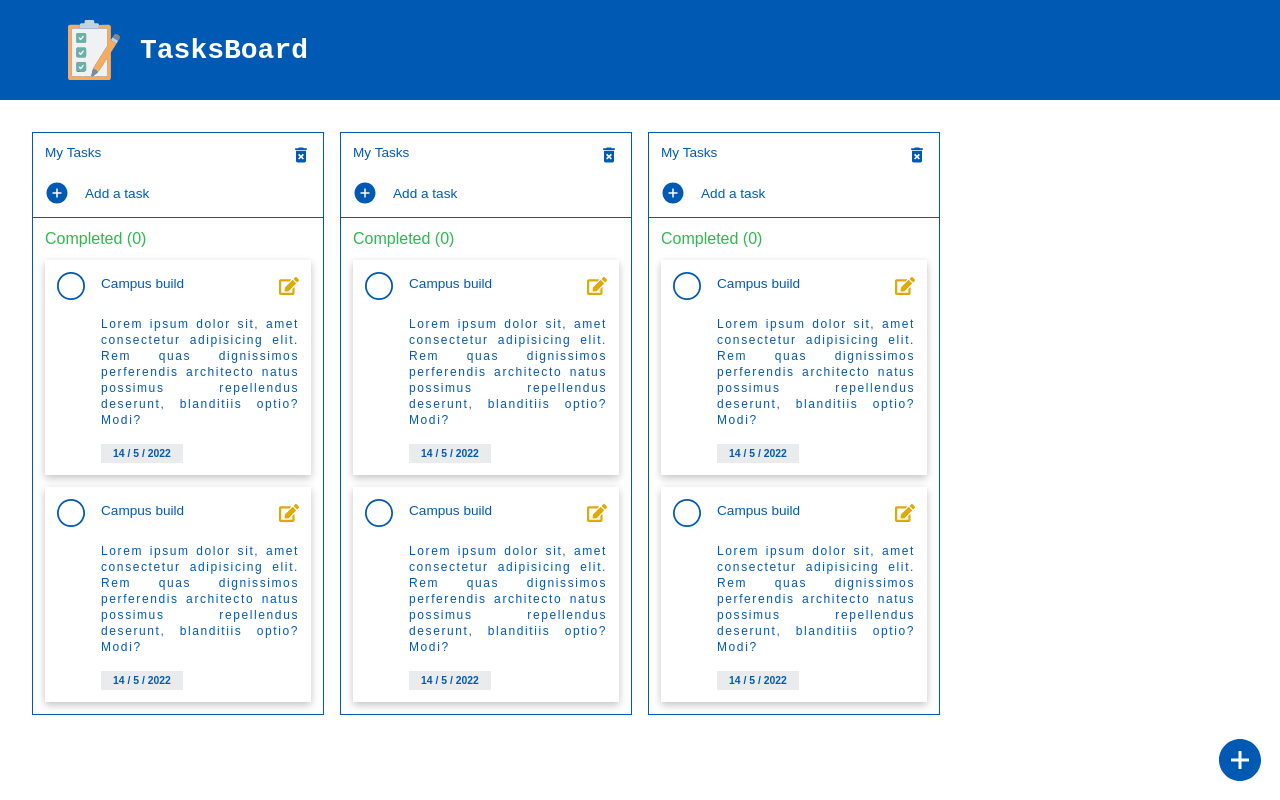
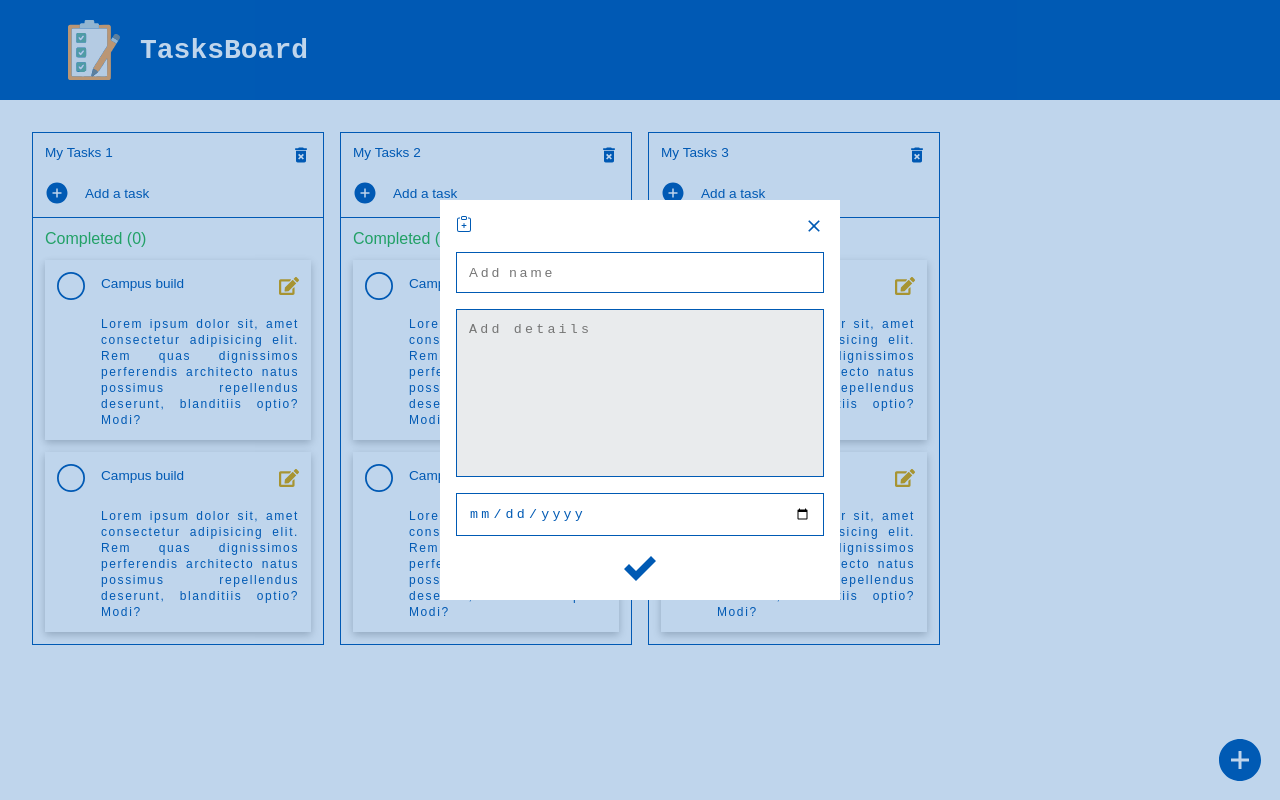
Before and after one commit to This-Is-Prince/taskboard, a Next.js app: page / in a window 1280 px wide. Both pictures are taken after a click on the button 57 px from the left and 193 px from the top of the page. Built offline with nearby package versions, Linux system fonts and the light colour scheme; no server answers.

Commit message:
add a task complete

```diff
--- a/app/reducer.ts
+++ b/app/reducer.ts
@@ -1,5 +1,5 @@
 import { useReducer, Reducer } from "react";
-import { Action, State, Tasks } from "../types/types";
+import { Action, State, Task, Tasks } from "../types/types";
 import state from "./state";
 
 const reducer: Reducer<State, Action> = (state, action) => {
@@ -9,14 +9,14 @@ const reducer: Reducer<State, Action> = (state, action) => {
     case "DELETE_TASKS":
       return {
         ...state,
-        task_lists: state.tasks_list.filter(({ id }) => {
+        tasks_list: state.tasks_list.filter(({ id }) => {
           return id !== action.payload;
         }),
       };
     case "TASK_IS_COMPLETED":
       return {
         ...state,
-        task_lists: state.tasks_list.map((tasks) => {
+        tasks_list: state.tasks_list.map((tasks) => {
           const { task_id, tasks_id, value } = action.payload;
           if (tasks.id === tasks_id) {
             const result = tasks.all_task.map((task) => {
@@ -63,6 +63,43 @@ const reducer: Reducer<State, Action> = (state, action) => {
         tasks_title: "",
         isAddTaskListModalOpen: false,
       };
+    case "ADD_TASK":
+      return {
+        ...state,
+        isAddTaskModalOpen: false,
+        tasks_list: state.tasks_list.map((tasks) => {
+          if (tasks.id === state.tasks_id) {
+            return {
+              ...tasks,
+              all_task: [
+                ...tasks.all_task,
+                { ...state.task, id: tasks.all_task.length },
+              ],
+            };
+          } else {
+            return { ...tasks };
+          }
+        }),
+        task: { title: "", date: "", desc: "", id: 0, isCompleted: false },
+        tasks_id: 0,
+      };
+    case "OPEN_ADD_TASK_MODAL":
+      return { ...state, isAddTaskModalOpen: true, tasks_id: action.payload };
+
+    case "SET_TASK":
+      const { type, value } = action.payload;
+      switch (type) {
+        case "NAME":
+          return { ...state, task: { ...state.task, title: value } };
+        case "DESC":
+          return { ...state, task: { ...state.task, desc: value } };
+        case "DATE":
+          return { ...state, task: { ...state.task, date: value } };
+        case "COMPLETED":
+          return { ...state, task: { ...state.task, isCompleted: value } };
+        default:
+          return { ...state };
+      }
     default:
       return state;
   }
--- a/app/state.ts
+++ b/app/state.ts
@@ -1,24 +1,27 @@
 import { State } from "../types/types";
 
 const state: State = {
+  tasks_id: 0,
   tasks_title: "",
+  task: { date: "", desc: "", id: 0, isCompleted: false, title: "" },
+  isAddTaskModalOpen: false,
   isAddTaskListModalOpen: false,
   tasks_list: [
     {
       id: 0,
-      title: "My Tasks",
+      title: "My Tasks 1",
       total_completed: 0,
       all_task: [
         {
           id: 0,
-          date: new Date(),
+          date: "",
           isCompleted: false,
           title: "Campus build",
           desc: `Lorem ipsum dolor sit, amet consectetur adipisicing elit. Rem quas dignissimos perferendis architecto natus possimus repellendus deserunt, blanditiis optio? Modi?`,
         },
         {
           id: 1,
-          date: new Date(),
+          date: "",
           isCompleted: false,
           title: "Campus build",
           desc: `Lorem ipsum dolor sit, amet consectetur adipisicing elit. Rem quas dignissimos perferendis architecto natus possimus repellendus deserunt, blanditiis optio? Modi?`,
@@ -27,19 +30,19 @@ const state: State = {
     },
     {
       id: 1,
-      title: "My Tasks",
+      title: "My Tasks 2",
       total_completed: 0,
       all_task: [
         {
           id: 0,
-          date: new Date(),
+          date: "",
           isCompleted: false,
           title: "Campus build",
           desc: `Lorem ipsum dolor sit, amet consectetur adipisicing elit. Rem quas dignissimos perferendis architecto natus possimus repellendus deserunt, blanditiis optio? Modi?`,
         },
         {
           id: 1,
-          date: new Date(),
+          date: "",
           isCompleted: false,
           title: "Campus build",
           desc: `Lorem ipsum dolor sit, amet consectetur adipisicing elit. Rem quas dignissimos perferendis architecto natus possimus repellendus deserunt, blanditiis optio? Modi?`,
@@ -48,19 +51,19 @@ const state: State = {
     },
     {
       id: 2,
-      title: "My Tasks",
+      title: "My Tasks 3",
       total_completed: 0,
       all_task: [
         {
           id: 0,
-          date: new Date(),
+          date: "",
           isCompleted: false,
           title: "Campus build",
           desc: `Lorem ipsum dolor sit, amet consectetur adipisicing elit. Rem quas dignissimos perferendis architecto natus possimus repellendus deserunt, blanditiis optio? Modi?`,
         },
         {
           id: 1,
-          date: new Date(),
+          date: "",
           isCompleted: false,
           title: "Campus build",
           desc: `Lorem ipsum dolor sit, amet consectetur adipisicing elit. Rem quas dignissimos perferendis architecto natus possimus repellendus deserunt, blanditiis optio? Modi?`,
--- a/components/task/AddTaskModal.tsx
+++ b/components/task/AddTaskModal.tsx
@@ -2,10 +2,16 @@ import React, { useState } from "react";
 import { BsClipboardPlus, BsClipboardMinus } from "react-icons/bs";
 import { IoMdClose } from "react-icons/io";
 import { ImCheckmark } from "react-icons/im";
+import useGlobalContext from "../../app/context";
 
 const AddTaskModal = () => {
-  const [name, setName] = useState("Campus build");
-  const [desc, setDesc] = useState("");
+  const {
+    appState: {
+      task: { date, desc, title },
+    },
+    dispatch,
+  } = useGlobalContext()!;
+
   return (
     <section className="add-task-modal">
       <div>
@@ -20,9 +26,12 @@ const AddTaskModal = () => {
         <input
           type="text"
           placeholder="Add name"
-          value={name}
+          value={title}
           onChange={(e) => {
-            setName(e.target.value);
+            dispatch({
+              type: "SET_TASK",
+              payload: { type: "NAME", value: e.target.value },
+            });
           }}
           className="task-name"
         />
@@ -32,20 +41,32 @@ const AddTaskModal = () => {
           placeholder="Add details"
           value={desc}
           onChange={(e) => {
-            setDesc(e.target.value);
+            dispatch({
+              type: "SET_TASK",
+              payload: { type: "DESC", value: e.target.value },
+            });
           }}
           className="task-desc"
         ></textarea>
         <input
           type="date"
           className="date"
+          value={date}
           onChange={(e) => {
-            const date = new Date(e.target.value);
+            dispatch({
+              type: "SET_TASK",
+              payload: { type: "DATE", value: e.target.value },
+            });
           }}
           name=""
         />
         <article>
-          <button className="btn add">
+          <button
+            onClick={() => {
+              dispatch({ type: "ADD_TASK" });
+            }}
+            className="btn add"
+          >
             <ImCheckmark />
           </button>
         </article>
--- a/components/task/Task.tsx
+++ b/components/task/Task.tsx
@@ -39,16 +39,12 @@ const Task: FC<TaskProps> = ({
           </button>
         )}
       </div>
-      {desc === "" && date === null ? (
+      {desc === "" && date === "" ? (
         ""
       ) : (
         <div className="info">
           {desc !== "" && <p className="desc">{desc}</p>}
-          {date !== null && (
-            <span className="date">
-              {date.getDate()} / {date.getMonth() + 1} / {date.getFullYear()}
-            </span>
-          )}
+          {date !== "" && <span className="date">{date}</span>}
         </div>
       )}
     </article>
--- a/components/task/TaskLists.tsx
+++ b/components/task/TaskLists.tsx
@@ -6,7 +6,7 @@ import Tasks from "./Tasks";
 
 const TaskLists = () => {
   const {
-    appState: { isAddTaskListModalOpen, tasks_list },
+    appState: { isAddTaskListModalOpen, tasks_list, isAddTaskModalOpen },
     dispatch,
   } = useGlobalContext()!;
   return (
@@ -25,7 +25,7 @@ const TaskLists = () => {
         })}
       </main>
       {isAddTaskListModalOpen && <AddTaskListModal />}
-      {/* <AddTaskModal /> */}
+      {isAddTaskModalOpen && <AddTaskModal />}
     </>
   );
 };
--- a/components/task/TasksHeader.tsx
+++ b/components/task/TasksHeader.tsx
@@ -19,15 +19,15 @@ const TasksHeader: FC<TasksHeaderProps> = ({ title, id }) => {
       </button>
       <div className="add-task">
         <button
-          id="add-task"
+          id={`add-task-${id}`}
           onClick={() => {
-            console.log("HI");
+            dispatch({ type: "OPEN_ADD_TASK_MODAL", payload: id });
           }}
           className="btn"
         >
           <AiFillPlusCircle />
         </button>
-        <label htmlFor="add-task">Add a task</label>
+        <label htmlFor={`add-task-${id}`}>Add a task</label>
       </div>
     </article>
   );
--- a/styles/globals.css
+++ b/styles/globals.css
@@ -225,6 +225,9 @@ TASK LISTS CSS START
 .complete {
   color: hsl(134, 61%, 45%);
 }
+.task .complete {
+  color: hsl(134, 61%, 45%);
+}
 /* TASK CSS END */
 @media screen and (max-width: 1170px) {
   .task-lists {
```
Also changed, not shown: types/types.d.ts (+15 -3 lines).
